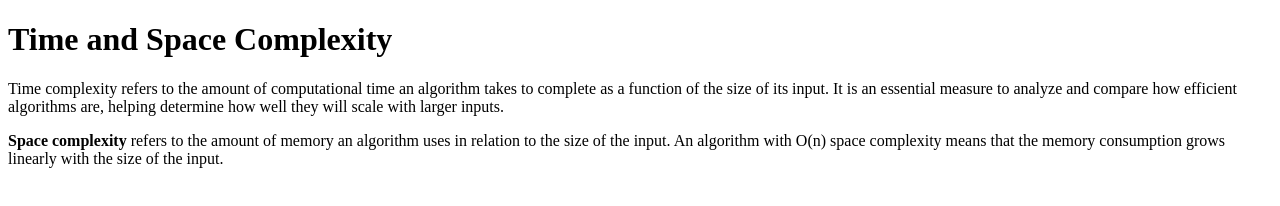
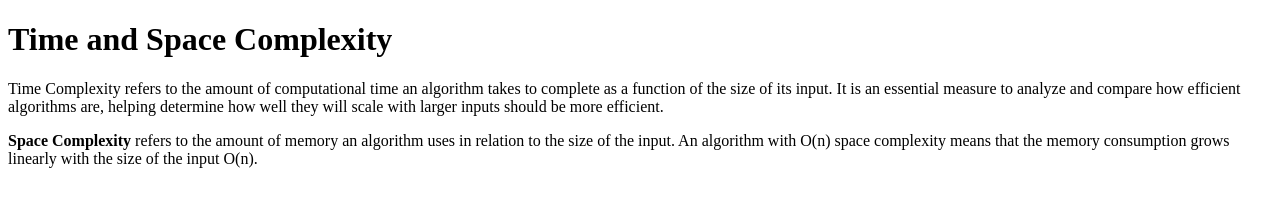
Before and after one commit to acciojob/time-and-space-complexity-ashpatni20, a website: page main.html in a window 1280 px wide. Drawn offline with Linux system fonts and the light colour scheme.

Commit message:
created a submission

```diff
--- a/main.html
+++ b/main.html
@@ -9,8 +9,8 @@
 <body>
 	<!-- the entire body must be written by student -->
 	<h1>Time and Space Complexity</h1>
-	<p>Time complexity refers to the amount of computational time an algorithm takes to complete as a function of the size of its input. It is an essential measure to analyze and compare how efficient algorithms are, helping determine how well they will scale with larger inputs.</p>
-	<p><b>Space complexity</b> refers to the amount of memory an algorithm uses in relation to the size of the input. An algorithm with O(n) space complexity means that the memory consumption grows linearly with the size of the input.</p>
+	<p>Time Complexity refers to the amount of computational time an algorithm takes to complete as a function of the size of its input. It is an essential measure to analyze and compare how efficient algorithms are, helping determine how well they will scale with larger inputs should be more efficient.</p>
+	<p><b>Space Complexity</b> refers to the amount of memory an algorithm uses in relation to the size of the input. An algorithm with O(n) space complexity means that the memory consumption grows linearly with the size of the input O(n).</p>
     <script type="text/javascript" src="./script.js">
 </script>
 
```
